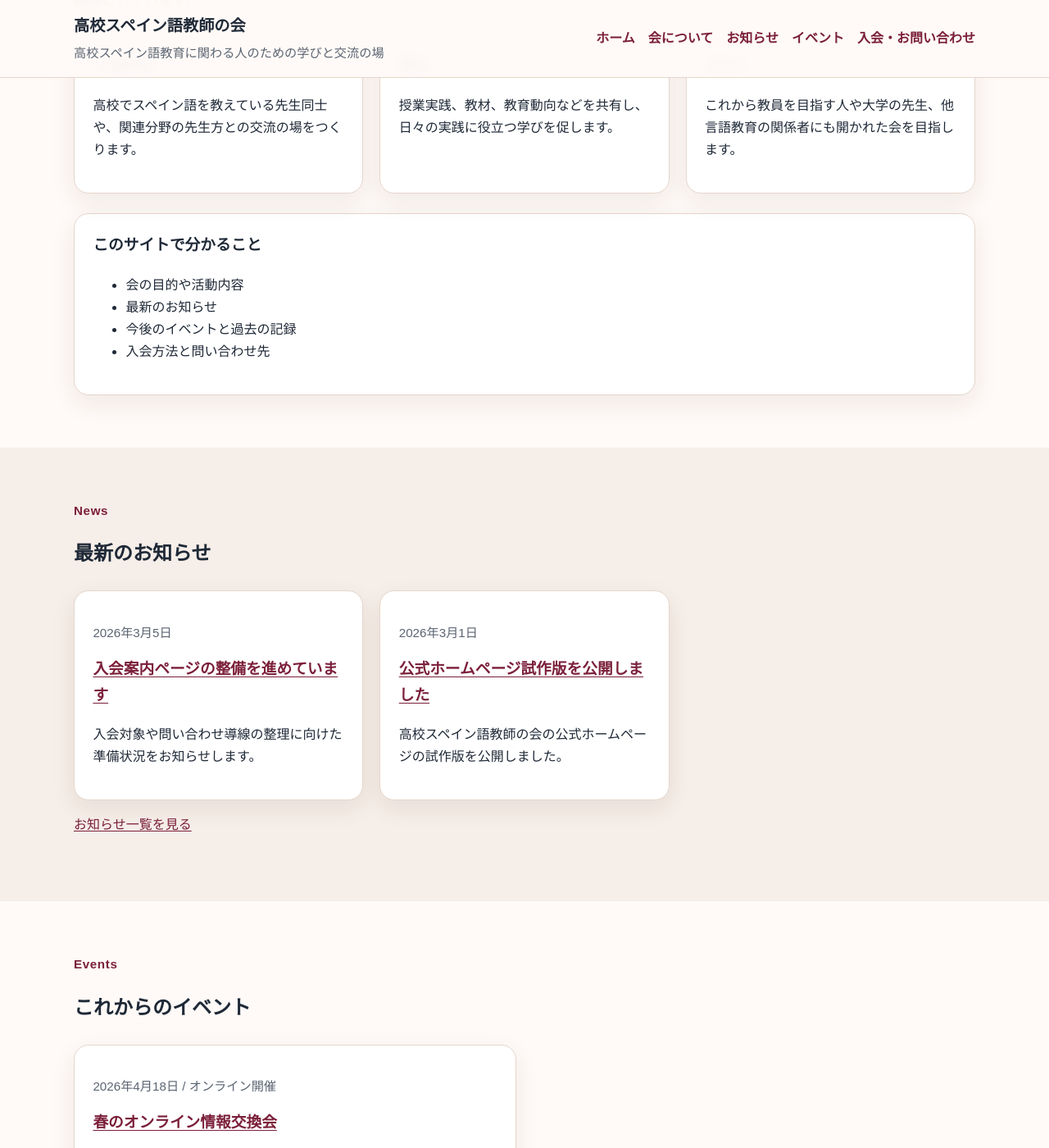
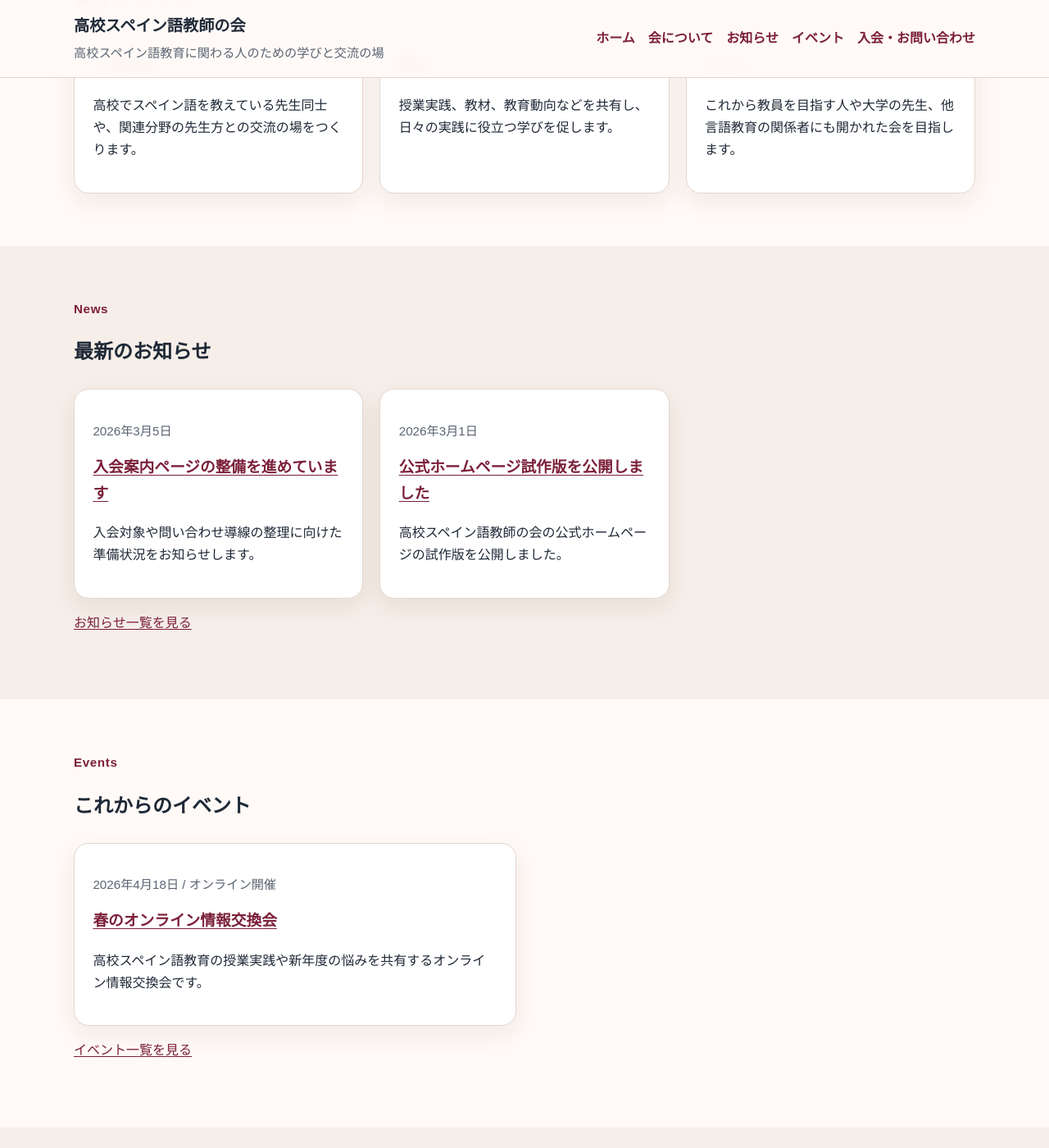
Before and after one commit to yescwecan/spanish_teachers, a Jekyll site: the page built from index.html, in a window 1280 px wide and 1400 px high, scrolled down 821 px. Shown: the whole window at 82% size. Built offline with Jekyll 4.4.1, drawn with Linux system fonts in a browser that asks for light colours.

Commit message:
Remove site guide card from sample homepage

```diff
--- a/assets/css/style.css
+++ b/assets/css/style.css
@@ -241,10 +241,6 @@ img {
   padding: 1.4rem;
 }
 
-.site-guide-card {
-  margin-top: 1.5rem;
-}
-
 .card h3,
 .card h2 {
   margin-top: 0;
--- a/index.html
+++ b/index.html
@@ -37,15 +37,6 @@ description: 高校スペイン語教師の会の公式ホームページの試
         <h3>ひらく</h3>
         <p>これから教員を目指す人や大学の先生、他言語教育の関係者にも開かれた会を目指します。</p>
       </article>
-    </div>
-    <div class="card site-guide-card">
-      <h3>このサイトで分かること</h3>
-      <ul>
-        <li>会の目的や活動内容</li>
-        <li>最新のお知らせ</li>
-        <li>今後のイベントと過去の記録</li>
-        <li>入会方法と問い合わせ先</li>
-      </ul>
     </div>
   </div>
 </section>
```
